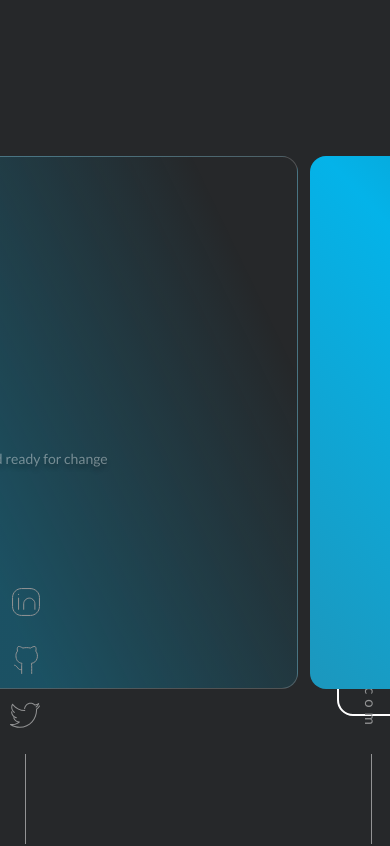
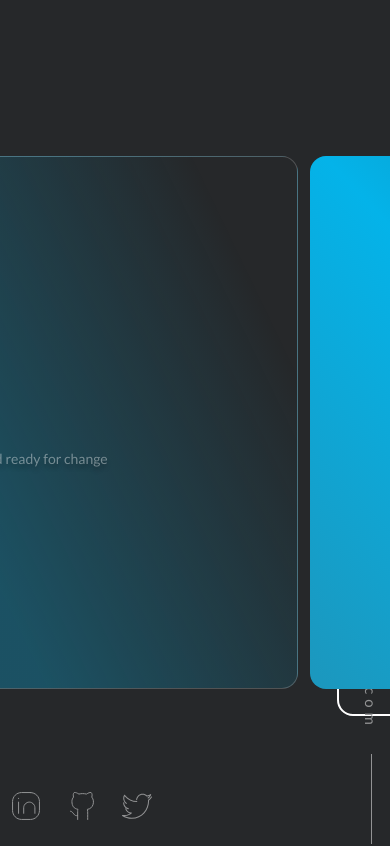
Before and after one commit to pophero110/2023-jeff-portfolio, a Next.js app: page / in a window 390 px wide. Shown: the top 846 px of the page. Built offline with nearby package versions, Linux system fonts and the light colour scheme.

Commit message:
Add social links to footer when the screen is less wide or wide to $tablet

```diff
--- a/src/components/footer/footer.module.scss
+++ b/src/components/footer/footer.module.scss
@@ -6,9 +6,13 @@
   align-items: center;
   flex-direction: column;
   height: auto;
-  min-height: 70px;
-  padding: 15px;
+  min-height: 7rem;
+  padding: 1.5rem;
   text-align: center;
   color: $secondary-font-color;
   font-size: $h4-font-size;
+
+  @media (max-width: $tablet) {
+    padding: 2rem;
+  }
 }
--- a/src/components/footer/footer.tsx
+++ b/src/components/footer/footer.tsx
@@ -1,7 +1,9 @@
+import SocialLink from "../sideElement/socialLink/socialLink";
 import styles from "./footer.module.scss";
 export default function Footer() {
   return (
     <footer className={styles.footer}>
+      <SocialLink></SocialLink>
       <a
         href="https://github.com/pophero110/Jeff-Ou-Portfolio"
         target="_blank"
--- a/src/components/sideElement/socialLink/socialLink.module.scss
+++ b/src/components/sideElement/socialLink/socialLink.module.scss
@@ -12,4 +12,20 @@
   & :not(:last-child) {
     padding-bottom: 2.4rem;
   }
+
+  @media (max-width: $tablet) {
+    flex-direction: row;
+    margin-bottom: 2rem;
+    & a {
+      align-self: center;
+    }
+    & :not(:last-child) {
+      padding: 0;
+      margin-right: 2.4rem;
+    }
+
+    &::after {
+      display: none;
+    }
+  }
 }
```
